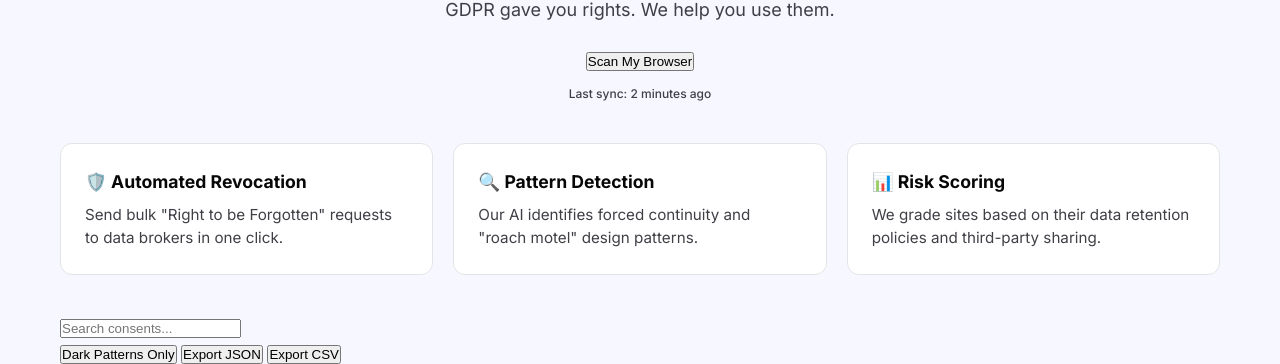
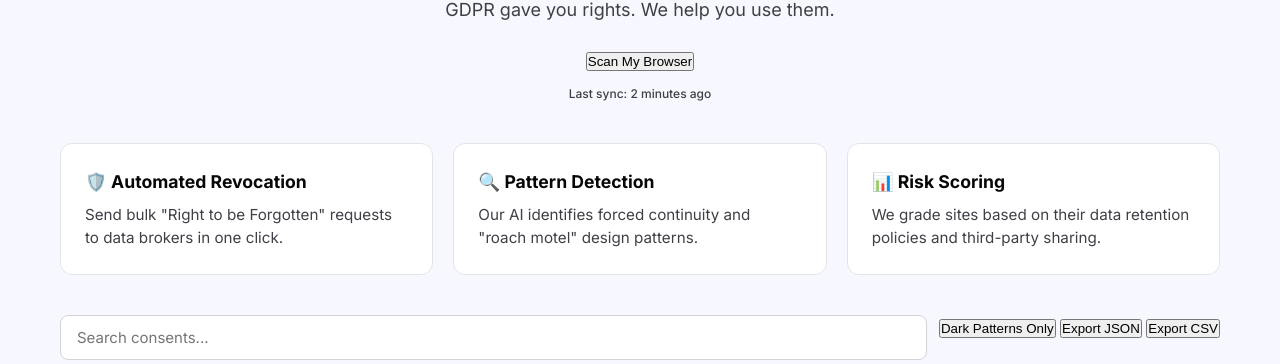
Before and after one commit to SheillaO/GDPR-Consent-Fatigue, a website built with Vite: page index.html in a window 1280 px wide. Shown: the part 264-628 px from the top of the page. Built offline with nearby package versions, Linux system fonts and the light colour scheme.

Commit message:
Update index.css

```diff
--- a/index.css
+++ b/index.css
@@ -88,3 +88,20 @@
     font-size: 18px;
     color: var(--gray-700);
 }
+
+.controls {
+    display: flex;
+    gap: 12px;
+    margin-bottom: 32px;
+    flex-wrap: wrap;
+}
+
+.search-bar {
+    flex: 1;
+    min-width: 300px;
+    padding: 12px 16px;
+    border: 1px solid var(--gray-300);
+    border-radius: 8px;
+    font-size: 15px;
+    font-family: inherit;
+}
```
